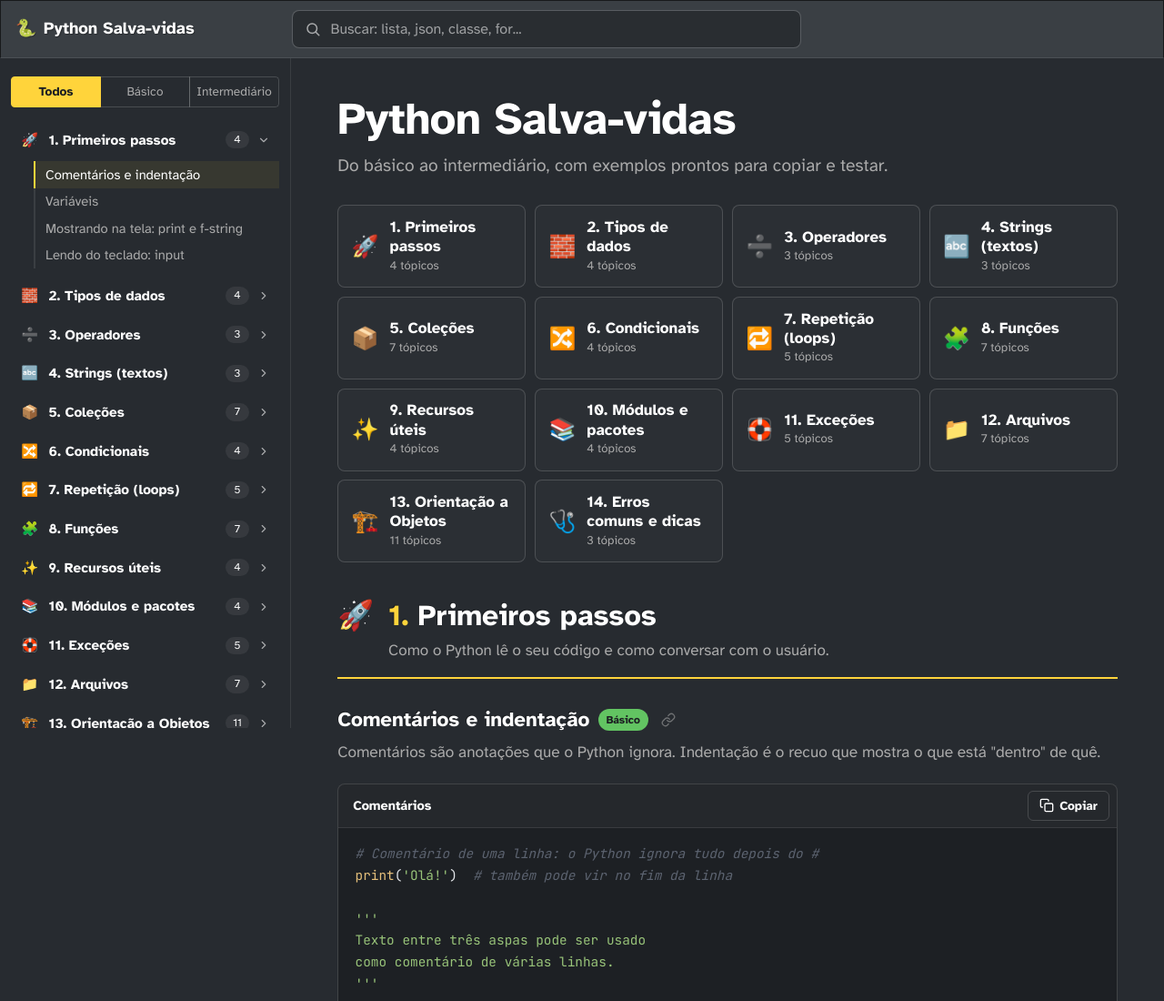
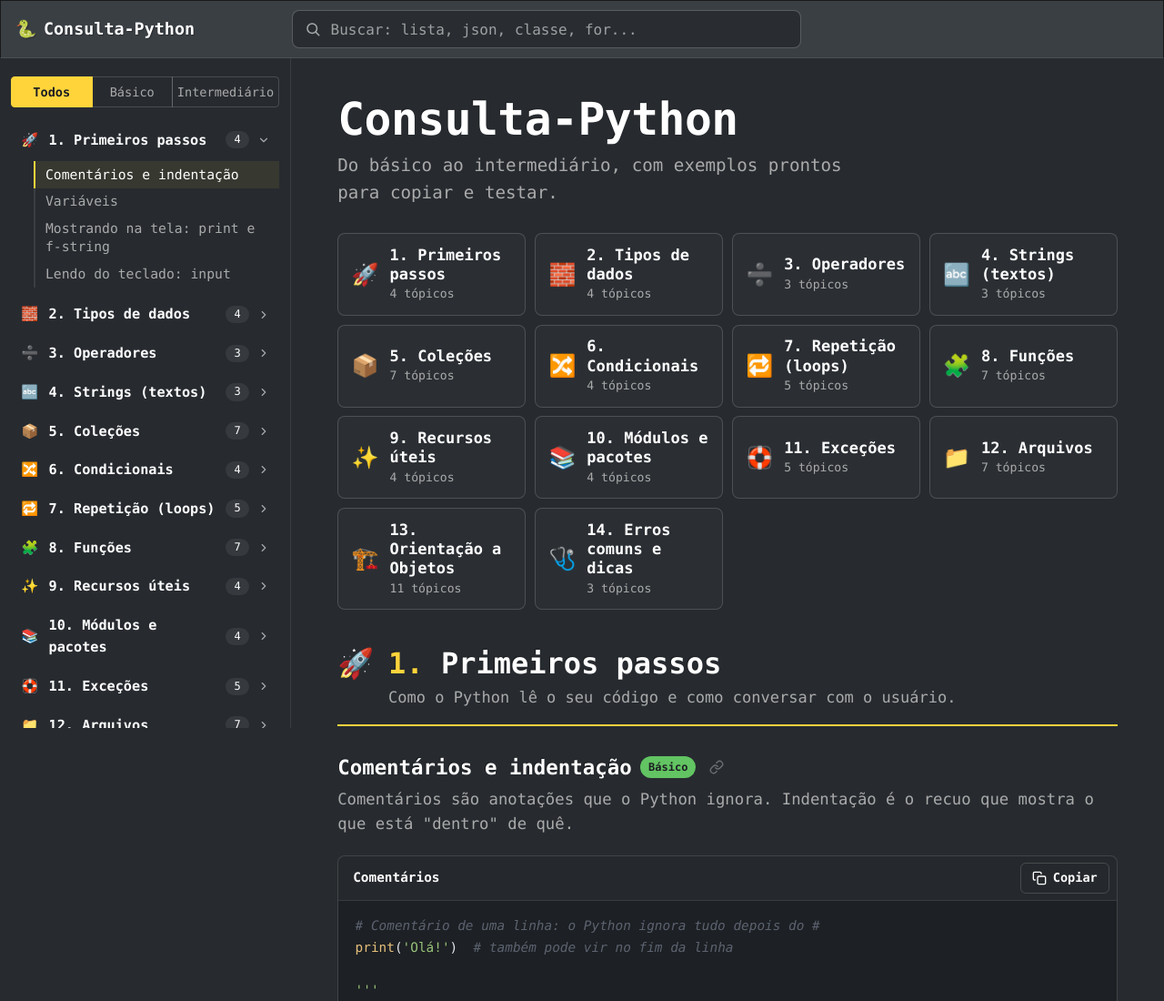
Before and after one commit to augustocna/consultapython, a plain HTML site: page index.html in a window 1280 px wide. Shown: the top 1100 px of the page at 91% size. Drawn offline with nearby package versions, Linux system fonts and the light colour scheme.

Commit message:
changed website name

```diff
--- a/index.html
+++ b/index.html
@@ -3,7 +3,7 @@
 <head>
     <meta charset="UTF-8">
     <meta name="viewport" content="width=device-width, initial-scale=1">
-    <title>Python Salva-vidas</title>
+    <title>Consulta-Python</title>
 
     <!-- Esconde a página até o tema carregar (evita piscar sem estilo). -->
     <script>document.documentElement.classList.add('is-loading');</script>
--- a/js/config.js
+++ b/js/config.js
@@ -23,12 +23,12 @@ const CONFIG = deepFreeze({
      * ---------------------------------------------------------------------- */
     SITE: {
         LANG: 'pt-BR',
-        PAGE_TITLE: 'Python Salva-vidas | Guia de consulta',
+        PAGE_TITLE: 'Consulta-Python | Guia de consulta',
         BRAND_ICON: '🐍',
-        BRAND_TEXT: 'Python Salva-vidas',
-        HERO_TITLE: 'Python Salva-vidas',
+        BRAND_TEXT: 'Consulta-Python',
+        HERO_TITLE: 'Consulta-Python',
         HERO_SUBTITLE: 'Do básico ao intermediário, com exemplos prontos para copiar e testar.',
-        FOOTER: 'CNA - Tecnologia e Inovação. Bons estudos!',
+        FOOTER: 'CNA - Tecnologia e Inovação.',
     },
 
     /* -------------------------------------------------------------------------
@@ -64,8 +64,8 @@ const CONFIG = deepFreeze({
     FONTS: {
         ENABLED: true,                  // false = não baixa nada, usa as do sistema
         URL: 'https://fonts.googleapis.com/css2?family=Atkinson+Hyperlegible:ital,wght@0,400;0,700;1,400&family=JetBrains+Mono:wght@400;600&display=swap',
-        BODY: "'Atkinson Hyperlegible', system-ui, -apple-system, 'Segoe UI', Roboto, sans-serif",
-        CODE: "'JetBrains Mono', ui-monospace, 'Cascadia Code', Consolas, monospace",
+        BODY: "'Roboto Mono', Consolas, system-ui, -apple-system, monospace",
+        CODE: "Consolas, ui-monospace, monospace",
     },
 
     /* -------------------------------------------------------------------------
```
